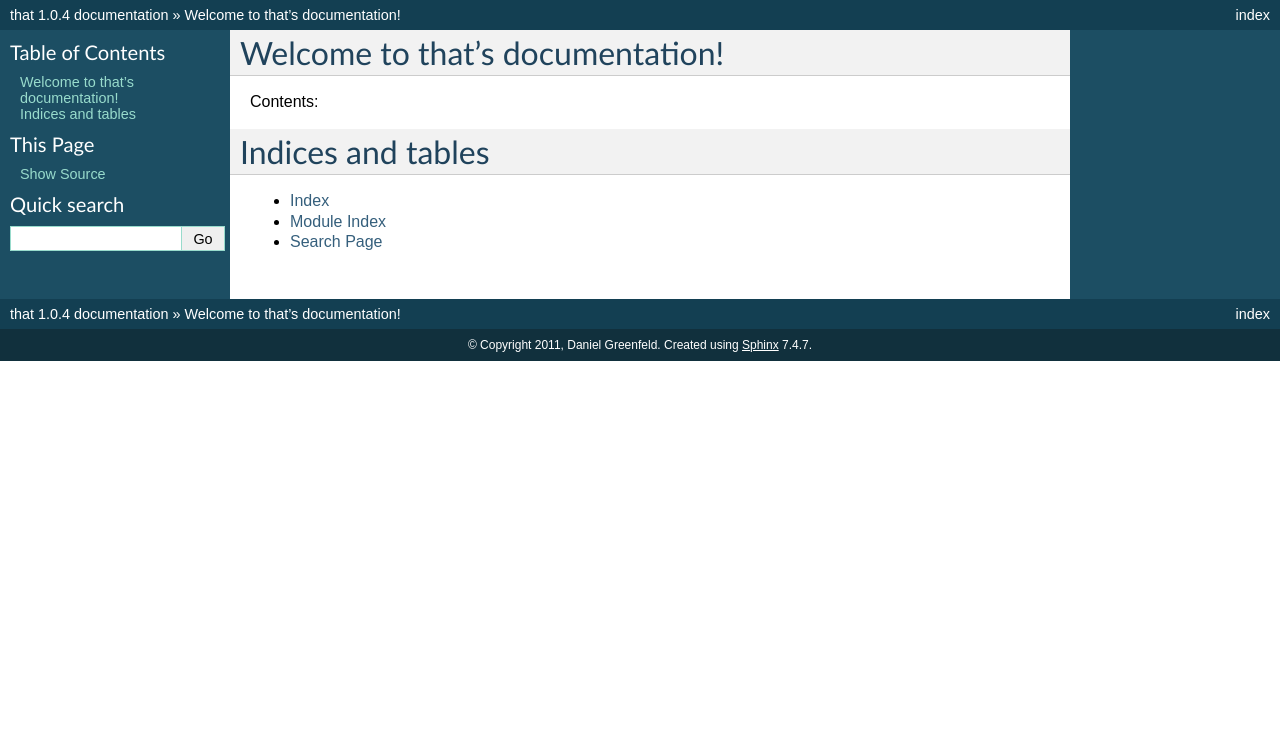
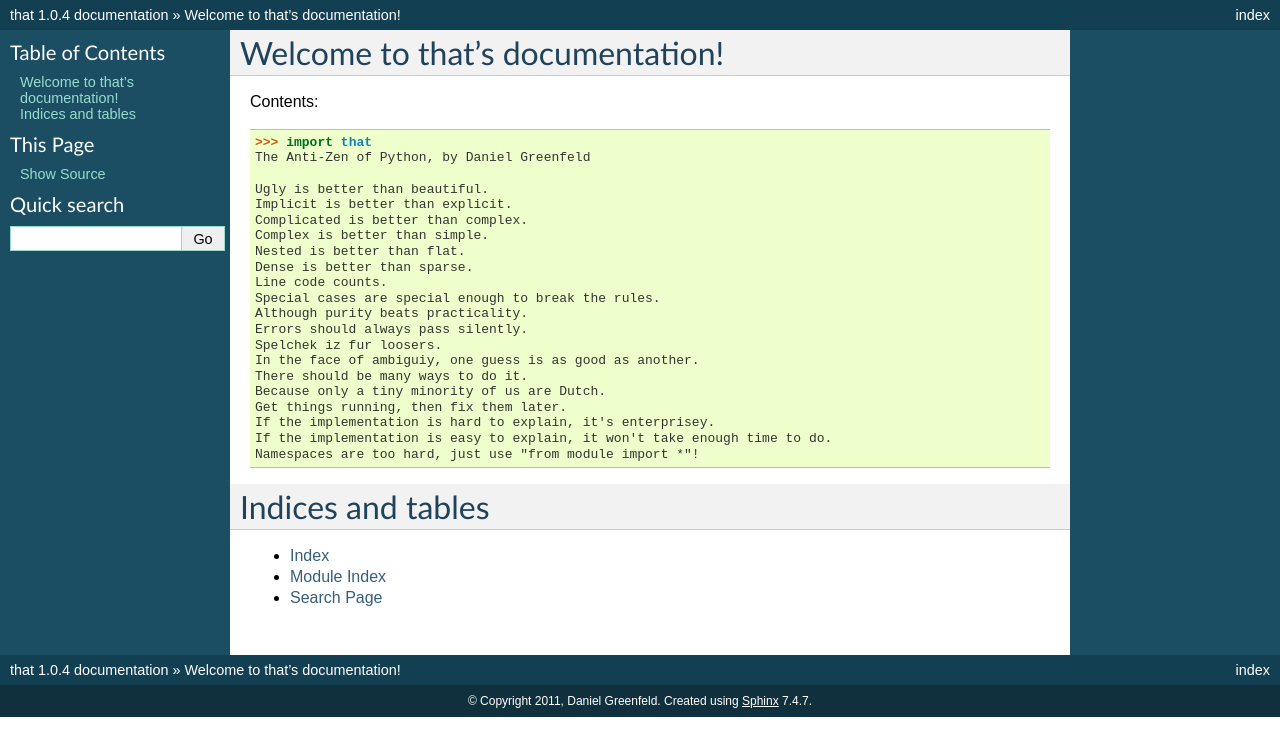
Before and after one commit to pydanny/that, a Sphinx documentation site: the page built from docs/index.rst, in a window 1280 px wide. Shown: the top 756 px of the page. Built offline with Sphinx 7.4.7, drawn with Linux system fonts in a browser that asks for light colours.

Commit message:
documentation

```diff
--- a/docs/index.rst
+++ b/docs/index.rst
@@ -6,7 +6,29 @@
 Welcome to that's documentation!
 ================================
 
-Contents:
+Contents::
+
+    >>> import that
+    The Anti-Zen of Python, by Daniel Greenfeld
+
+    Ugly is better than beautiful.
+    Implicit is better than explicit.
+    Complicated is better than complex.
+    Complex is better than simple.
+    Nested is better than flat.
+    Dense is better than sparse.
+    Line code counts.
+    Special cases are special enough to break the rules.
+    Although purity beats practicality.
+    Errors should always pass silently.
+    Spelchek iz fur loosers.
+    In the face of ambiguiy, one guess is as good as another.
+    There should be many ways to do it.
+    Because only a tiny minority of us are Dutch.
+    Get things running, then fix them later.
+    If the implementation is hard to explain, it's enterprisey.
+    If the implementation is easy to explain, it won't take enough time to do.
+    Namespaces are too hard, just use "from module import *"!
 
 .. toctree::
    :maxdepth: 2
```
